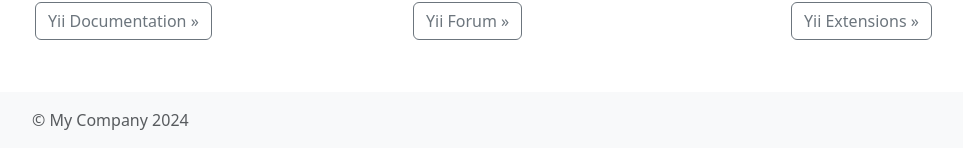
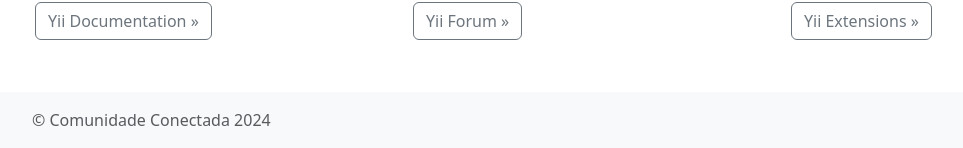
Before and after one commit to jonas-amilton/portal-web, a Yii app: template views/site/index.php in a window 1280 px wide. Shown: the part 783-931 px from the top of the page, without its empty margins (50-1013 px from the left). Run offline with PHP 8.4 and a stand-in for Yii, Linux system fonts and the light colour scheme; the template is opened without the code that fills it, so the values that code supplies are empty; some libraries are stand-ins or nearby versions.

Commit message:
refactor: Alterado o titulo da aplicação

```diff
--- a/views/layouts/main.php
+++ b/views/layouts/main.php
@@ -78,7 +78,7 @@ Yii::$app->name = 'Comunidade Conectada';
     <footer id="footer" class="mt-auto py-3 bg-light">
         <div class="container">
             <div class="row text-muted">
-                <div class="col-md-6 text-center text-md-start">&copy; My Company <?= date('Y') ?></div>
+                <div class="col-md-6 text-center text-md-start">&copy; Comunidade Conectada <?= date('Y') ?></div>
                 <div class="col-md-6 text-center text-md-end"><?= Yii::powered() ?></div>
             </div>
         </div>
```
Also changed, not shown: tests/acceptance/HomeCest.php (+1 -1 lines).
